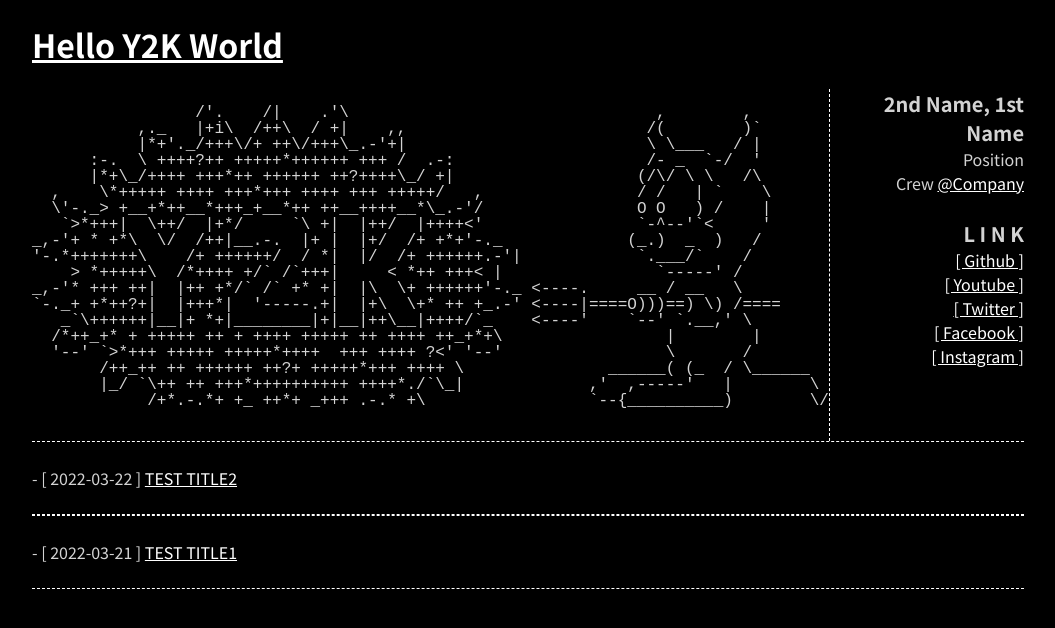
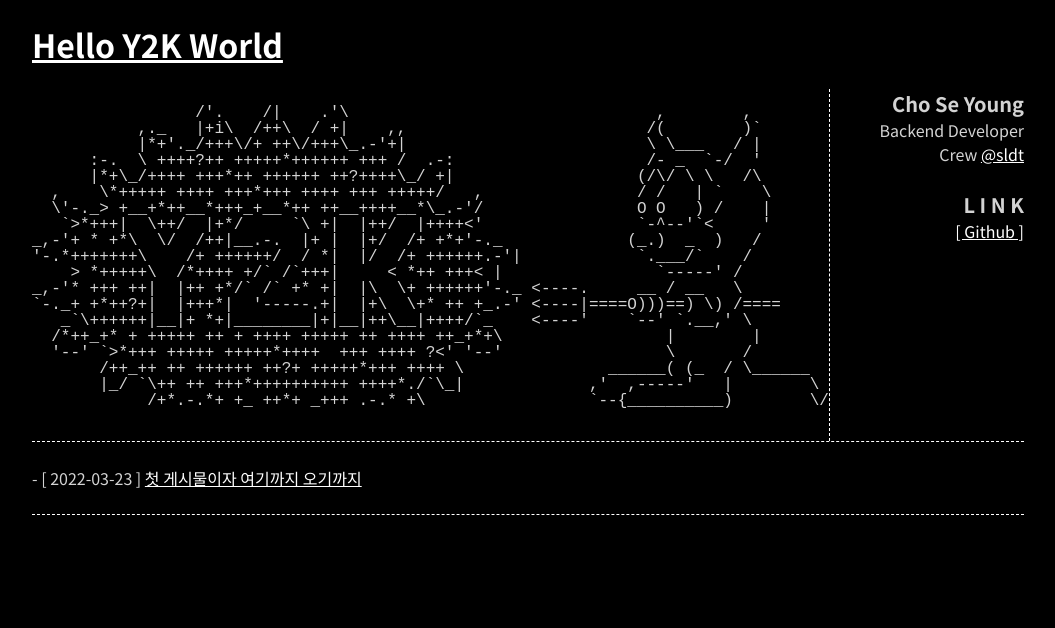
Before and after one commit to ChoSeyoung/neoleul-jekyll-tenikka, a Jekyll site: the page built from index.html, in a window 1280 px wide. Shown: the top 628 px of the page, without its empty margins (112-1167 px from the left). Built offline with Jekyll 4.4.1, drawn with Linux system fonts in a browser that asks for light colours; some of the changed lines change nothing that is shown.

Commit message:
폰트 문제도 해결됐다. 첫 게시글 등록

```diff
--- a/_config.yml
+++ b/_config.yml
@@ -1,9 +1 @@
-defaults:
-  -
-    scope:
-      path: ""
-      type: "posts"
-    values:
-      layout: "default"
-
-baseurl: /neoleul-jekyll-tenikka
+baseurl: "/neoleul-jekyll-tenikka"
--- a/_layouts/default.html
+++ b/_layouts/default.html
@@ -3,7 +3,7 @@
 <head>
     <meta charset="utf-8">
     <title>y2k</title>
-    <link rel="stylesheet" href="{{ '/resources/default.css ' | prepend: site.baseurl }}">
+    <link rel="stylesheet" href="{{ site.baseurl }}/resources/default.css">
     <script>
         function move(url) {
             window.location.href = '{{ site.baseurl }}' + url;
@@ -37,14 +37,15 @@ _,-'* +++ ++|  |++ +*/` /` +* +|  |\  \+ ++++++'-._ <----.     __ / __   \
         </pre>
     </div>
     <div class="info">
-        <p class="name">2nd Name, 1st Name</p>
-        <p class="position">Position</p>
-        <p class="belong">Crew <a href="https://soldout.co.kr/">@Company</a></p>
+        <p class="name">Cho Se Young</p>
+        <p class="position">Backend Developer</p>
+        <p class="belong">Crew <a href="https://soldout.co.kr/">@sldt</a></p>
         <br>
         <p class="reference">L I N K</p>
         <p>
-            <a href="https://github.com/" target="_blank">[ Github ]</a>
+            <a href="https://github.com/ChoSeyoung" target="_blank">[ Github ]</a>
         </p>
+        <!--
         <p>
             <a href="https://www.youtube.com/" target="_blank">[ Youtube ]</a>
         </p>
@@ -57,6 +58,7 @@ _,-'* +++ ++|  |++ +*/` /` +* +|  |\  \+ ++++++'-._ <----.     __ / __   \
         <p>
             <a href="https://www.instagram.com/" target="_blank">[ Instagram ]</a>
         </p>
+        -->
     </div>
 </header>
 
--- a/_posts/2022-03-20-test1.md
+++ /dev/null
@@ -1,8 +0,0 @@
----
-layout: post
-title:  TEST TITLE1
-date: 2022-03-21
----
-
-# hello world
-hello world this is test1 page
--- a/_posts/2022-03-21-test2.md
+++ /dev/null
@@ -1,8 +0,0 @@
----
-layout: post
-title:  TEST TITLE2
-date: 2022-03-22
----
-
-# hello world
-hello world this is test2 page
--- /dev/null
+++ b/_posts/2022-03-23-hello-world.md
@@ -0,0 +1,33 @@
+---
+layout: post
+title: 첫 게시물이자 여기까지 오기까지
+date: 2022-03-23
+---
+
+# 어떻게 살아왔나..
+나는 이제 3년 하고도 1개월 된 개발자이다.
+(보험회사에서 2년 4개월 현재 회사에서 6개월)
+뜬근없는 첫 회고를 쓰며 현재까지 어떻게 살아왔는지 다룰까 한다.
+<br>
+[1. 개발자란 직업을 선택한 이유](##-2.-개발자란-직업을-선택한-이유)
+[2. 개발자가 되기 위해서 노력한 점](##-3.-개발자가-되기-위해서-노력한-점)
+[3. 개발자로서의 첫 직장](##-4.-개발자로서의-첫-직장)
+[4. 첫 직장에서의 문제점 & 이직을 결정한 이유](##-5.-첫-직장에서의-문제점-&-이직을-결정한-이유)
+[5. 이직을 하기 위해서 노력한 점](##-6.-이직을-하기-위해서-노력한-점)
+[6. 두번째 직장](##-7.-두번째-직장)
+
+## 1. 개발자란 직업을 선택한 이유
+내가 하던 사무직은 너무 정적이다.
+너무 지루하다.
+아무리 생각해도 너무 지루해서 하루 빨리 퇴사하고 싶다.
+그렇지만 그 지루함이 타직장에서 해결되진 않는다.
+결국 정답은 전직을 하는것이고 그 전직의 대상은 개발자였다.
+
+사무직 말단으로 일하면서 내가 하는일이 회사에 영향을 미치는지 몸으로 와닿지 않았고,
+내가 직접 프로덕트를 만드는데에 기여하면서 그것이 나의 성과가 되고 싶었다.
+딱 눈에 보이는 성과였으니..
+## 2. 개발자가 되기 위해서 노력한 점
+## 3. 개발자로서의 첫 직장
+## 4. 첫 직장에서의 문제점 & 이직을 결정한 이유
+## 5. 이직을 하기 위해서 노력한 점
+## 6. 두번째 직장
```
